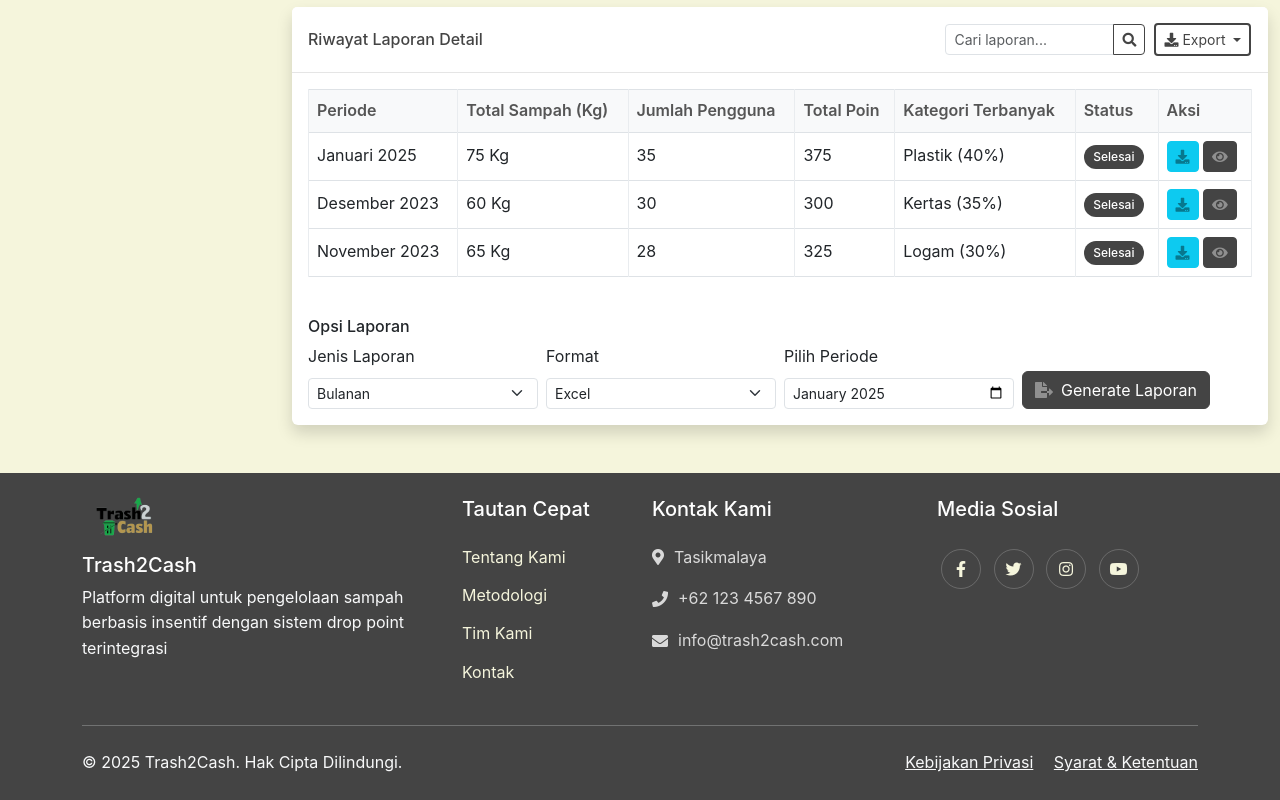
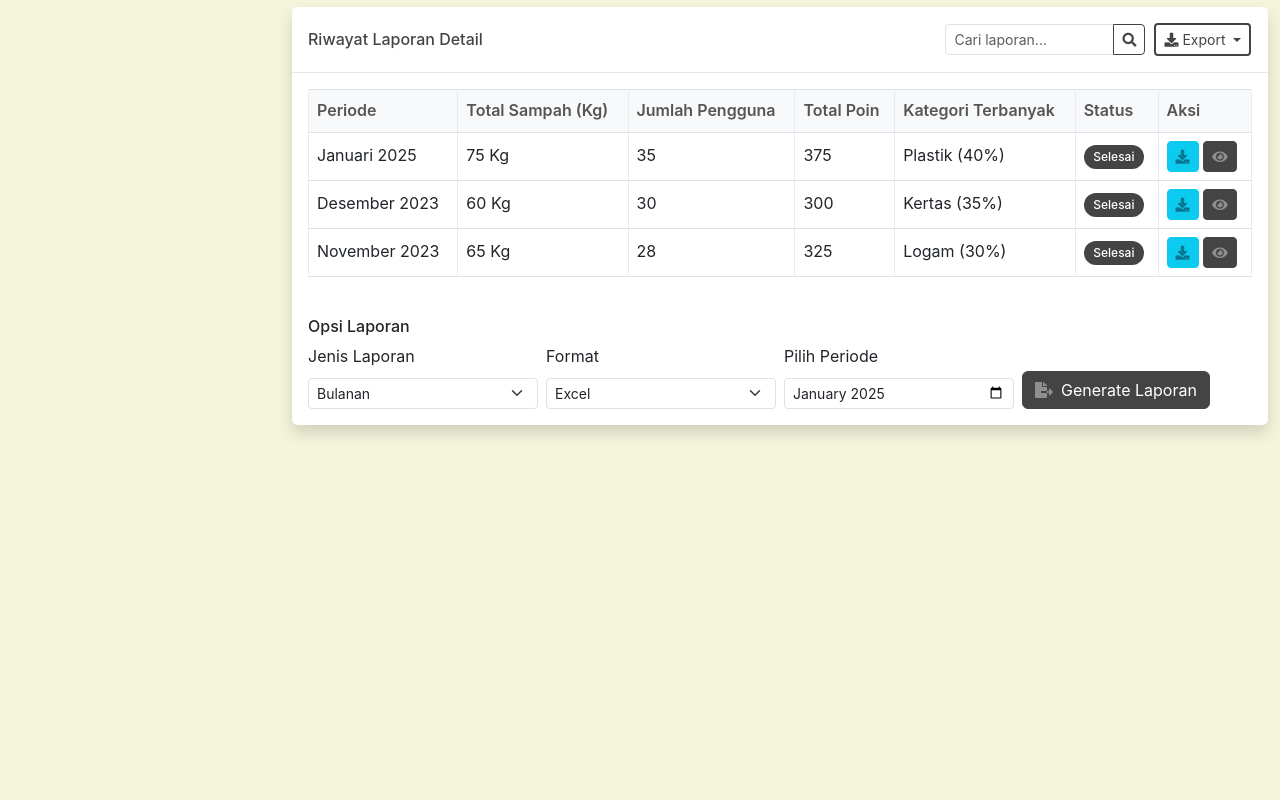
Before and after one commit to SenorKhilqi/sampahhcok, a plain HTML site: page laporan-admin.html in a window 1280 px wide. Shown: the part 923-1723 px from the top of the page. After the commit the page ends 1396 px from the top, so only its background shows below. Drawn offline with nearby package versions, Linux system fonts and the light colour scheme; a script that the page names is missing.

Commit message:
Update laporan-admin.html

```diff
--- a/laporan-admin.html
+++ b/laporan-admin.html
@@ -733,56 +733,6 @@
             </div>
         </div>
     </div>
-        <!-- Footer yang diperbaiki -->
-        <footer class="footer">
-            <div class="container">
-                <div class="row g-4">
-                    <div class="col-lg-4 col-md-6">
-                        <div class="footer-about">
-                            <img src="img/logo0.png" alt="Trash2Cash" height="40" class="mb-3">
-                            <h5 class="text-white">Trash2Cash</h5>
-                            <p class="text-light">Platform digital untuk pengelolaan sampah berbasis insentif dengan sistem drop point terintegrasi</p>
-                        </div>
-                    </div>
-                    <div class="col-lg-2 col-md-6">
-                        <h5 class="text-white mb-4">Tautan Cepat</h5>
-                        <ul class="footer-links">
-                            <li><a href="about.html">Tentang Kami</a></li>
-                            <li><a href="metodologi.html">Metodologi</a></li>
-                            <li><a href="team.html">Tim Kami</a></li>
-                            <li><a href="contact.html">Kontak</a></li>
-                        </ul>
-                    </div>
-                    <div class="col-lg-3 col-md-6">
-                        <h5 class="text-white mb-4">Kontak Kami</h5>
-                        <ul class="footer-contact">
-                            <li><i class="fas fa-map-marker-alt"></i> Tasikmalaya</li>
-                            <li><i class="fas fa-phone"></i> +62 123 4567 890</li>
-                            <li><i class="fas fa-envelope"></i> info@trash2cash.com</li>
-                        </ul>
-                    </div>
-                    <div class="col-lg-3 col-md-6">
-                        <h5 class="text-white mb-4">Media Sosial</h5>
-                        <div class="footer-social">
-                            <a href="#" class="btn btn-outline-light btn-floating m-1"><i class="fab fa-facebook-f"></i></a>
-                            <a href="#" class="btn btn-outline-light btn-floating m-1"><i class="fab fa-twitter"></i></a>
-                            <a href="#" class="btn btn-outline-light btn-floating m-1"><i class="fab fa-instagram"></i></a>
-                            <a href="#" class="btn btn-outline-light btn-floating m-1"><i class="fab fa-youtube"></i></a>
-                        </div>
-                    </div>
-                </div>
-                <hr class="mt-4 mb-4 border-light">
-                <div class="row">
-                    <div class="col-md-6">
-                        <p class="text-light mb-0">© 2025 Trash2Cash. Hak Cipta Dilindungi.</p>
-                    </div>
-                    <div class="col-md-6 text-md-end">
-                        <a href="#" class="text-light me-3">Kebijakan Privasi</a>
-                        <a href="#" class="text-light">Syarat & Ketentuan</a>
-                    </div>
-                </div>
-            </div>
-        </footer>
 
     <!-- Scripts -->
     <script src="https://cdn.jsdelivr.net/npm/bootstrap@5.3.0/dist/js/bootstrap.bundle.min.js"></script>
```
